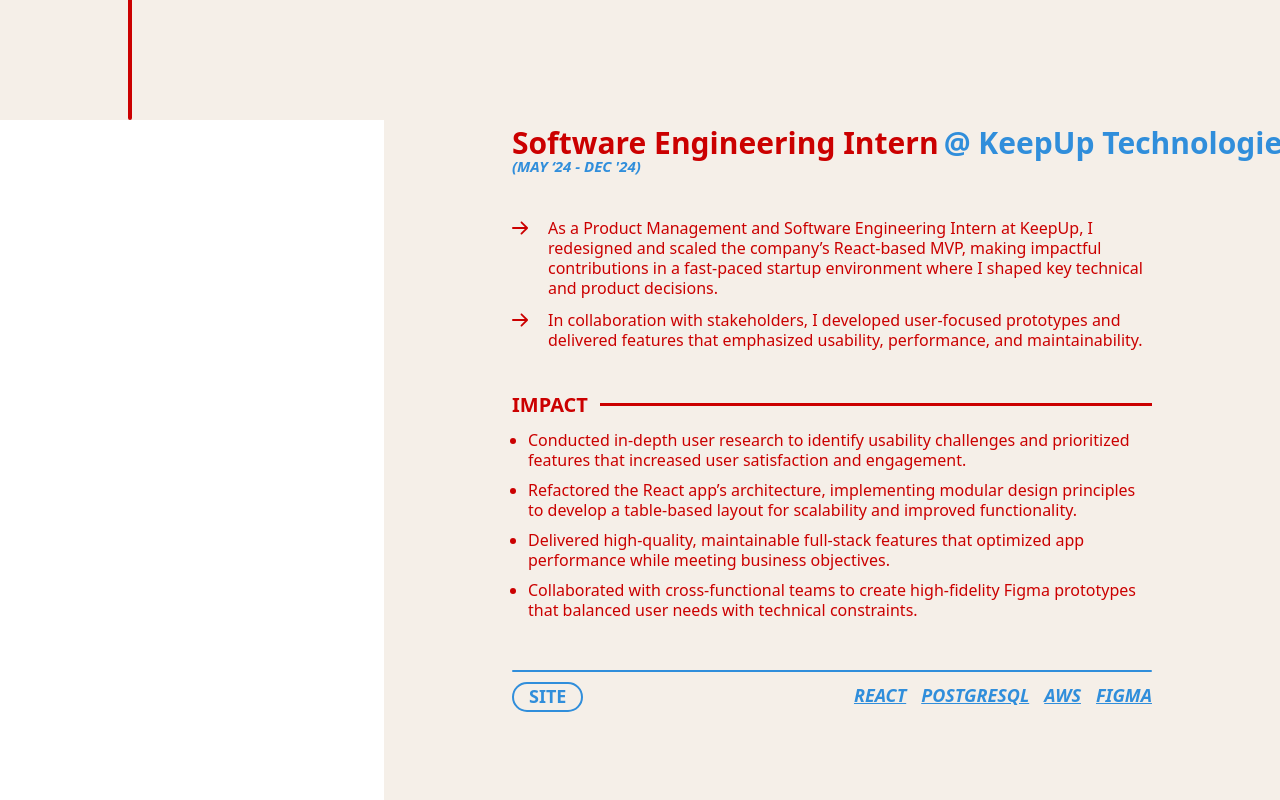
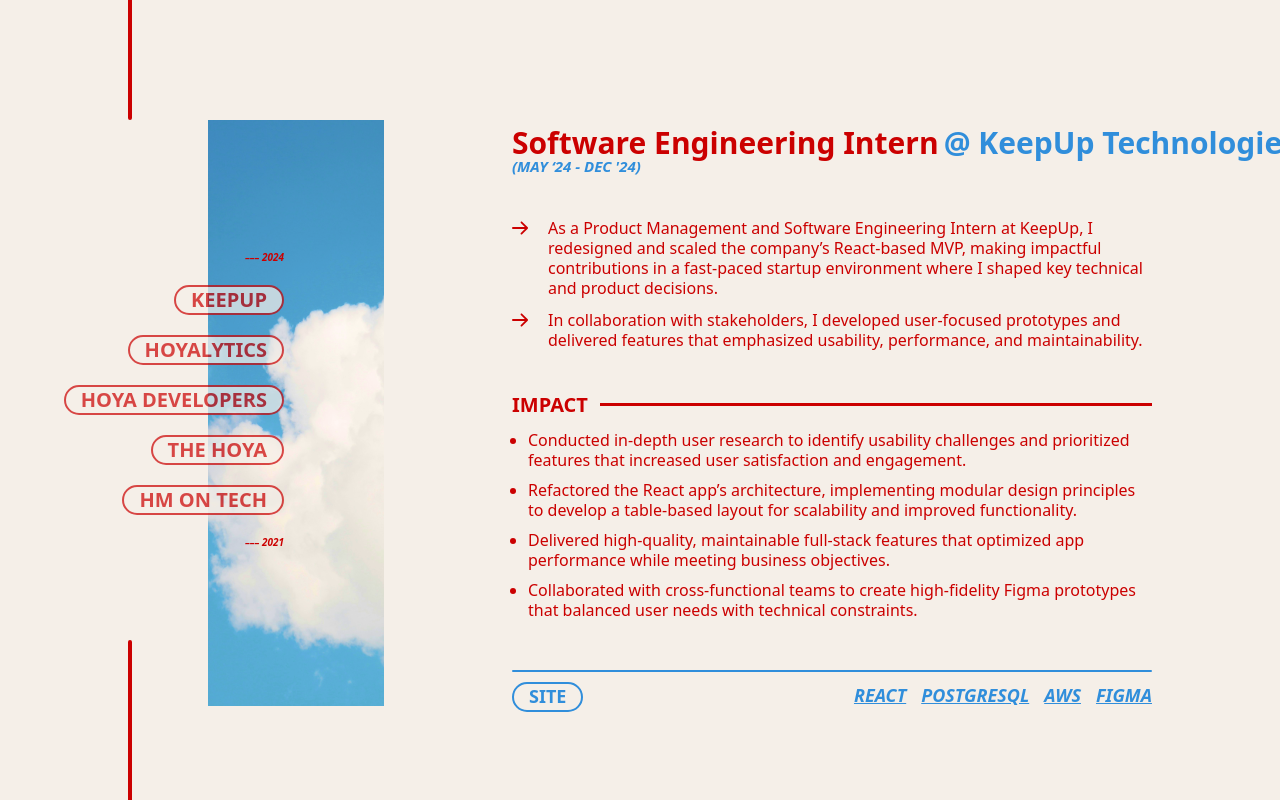
Before and after one commit to di4nekim/di4nekim, a Next.js app: page / in a window 1280 px wide. Shown: the part 3540-4340 px from the top of the page. Built offline with nearby package versions, Linux system fonts and the light colour scheme.

Commit message:
refactor: reinsert experience menu

```diff
--- a/src/app/components/ExpSection.js
+++ b/src/app/components/ExpSection.js
@@ -1,10 +1,13 @@
 'use client'
 import React from 'react';
-import { useState } from 'react';
+import { useState, useEffect } from 'react';
+import { motion, useMotionValue, useScroll, useTransform, useSpring, AnimatePresence } from "framer-motion";
 import { EXP_BLURBS, EXP_IMPACTS, EXP_ROLES, EXP_PROJECTS, EXP_LINKS, EXP_TECHS } from '../data/ExperienceData';
 import Button from './Button';
 import Image from 'next/image';
 import Arrow from '../../../public/Arrow.svg'
+import ExperienceCloud2 from '../../../public/experience-cloud-2.png';
+
 
 const ExperienceContext = React.createContext();
 
@@ -20,7 +23,8 @@
             // style={{height : totalHeight }}
         >
         {/* <Sidebar /> */}
-        <div />
+        {/* <div /> */}
+        <Menu />
         <section className='relative h-[100vh] px-[10vw] text-[var(--main-red)] bg-[var(--main-beige)]'>
           <Role experience={experience} />
           <Blurb experience={experience} />
@@ -70,14 +74,6 @@
         </div>
       ))}
 
-      {/* p2 */}
-      {/* <div className='flex flex-row gap-x-5 mr-[25vw]'>
-        <Image src={Arrow} alt='arrow' className='w-[16px] h-[16px] mt-[2px]'/>
-        <p className='leading-tight'>
-          Though I’m currently on a gap year (May ‘24 - Aug ‘25), I’m a student at Georgetown University working on my B.Sc. in Computer Science and minor in Cognitive Science.
-        </p>
-      </div> */}
-
     </div>
   )
 }
@@ -107,7 +103,6 @@
     <div>
       <h1 className='font-bold text-[20px] mt-[5vh]'>PROJECTS</h1>
 
-      {/* map */}
       {/* <p className='italic font-light whitespace-nowrap'>(S/S 24)</p> */}
 
       {Object.entries(EXP_PROJECTS[experience]).map(([project, details], index) => (
@@ -145,7 +140,6 @@
   )
 }
 
-{/* <div className='absolute bottom-[10px] w-full h-[5vh] '> */}
 const TidBits = ({experience}) => {
   return(
     <div
@@ -273,8 +267,10 @@
 
   return(
     <div className='relative z-0 h-full w-full pr-[100px] bg-[var(--main-beige)]'>
-      <Image className='absolute right-[0px] top-[10%] pt-[120vh]' src={ExperienceCloud2} alt={"ExperienceCloud2"}/>
-      <div className='absolute right-[100px] top-[250px] pt-[130vh] flex flex-col gap-y-[20px] items-end'>
+      {/* <Image className='absolute right-[0px] top-[10%] pt-[120vh]' src={ExperienceCloud2} alt={"ExperienceCloud2"}/>
+      <div className='absolute right-[100px] top-[250px] pt-[130vh] flex flex-col gap-y-[20px] items-end'> */}
+      <Image className='absolute right-[0px] ' src={ExperienceCloud2} alt={"ExperienceCloud2"}/>
+      <div className='absolute right-[100px] top-[130px] flex flex-col gap-y-[20px] items-end'>
         <p className='text-[var(--main-red)] text-[10px] font-semibold italic'>––– 2024  </p>
         <Button
           text={"KEEPUP"}
--- a/src/app/components/Experience.js
+++ b/src/app/components/Experience.js
@@ -26,10 +26,8 @@
 
   const translateY = useTransform(
     scrollYProgress,
-    [0, 0.2, 0.7, 1], // works, but is too high on the page
+    [0, 0.2, 0.7, 1], // works @ h-[1500px], but is too high on the page
     [800, 500, 800, 0]
-    // [0, 0.2, 0.7, 1],
-    // [800, 500, 800, 0]
   );
 
   return (
@@ -89,7 +87,7 @@
   const topPos = useTransform(
     scrollYProgress,
     [0, 0.2, 0.7, 1],
-    [0, 600, 1000, 1500]
+    [0, 600, 1000, 1425]
   );
   const scaleValue = useTransform(
     scrollYProgress,
```
